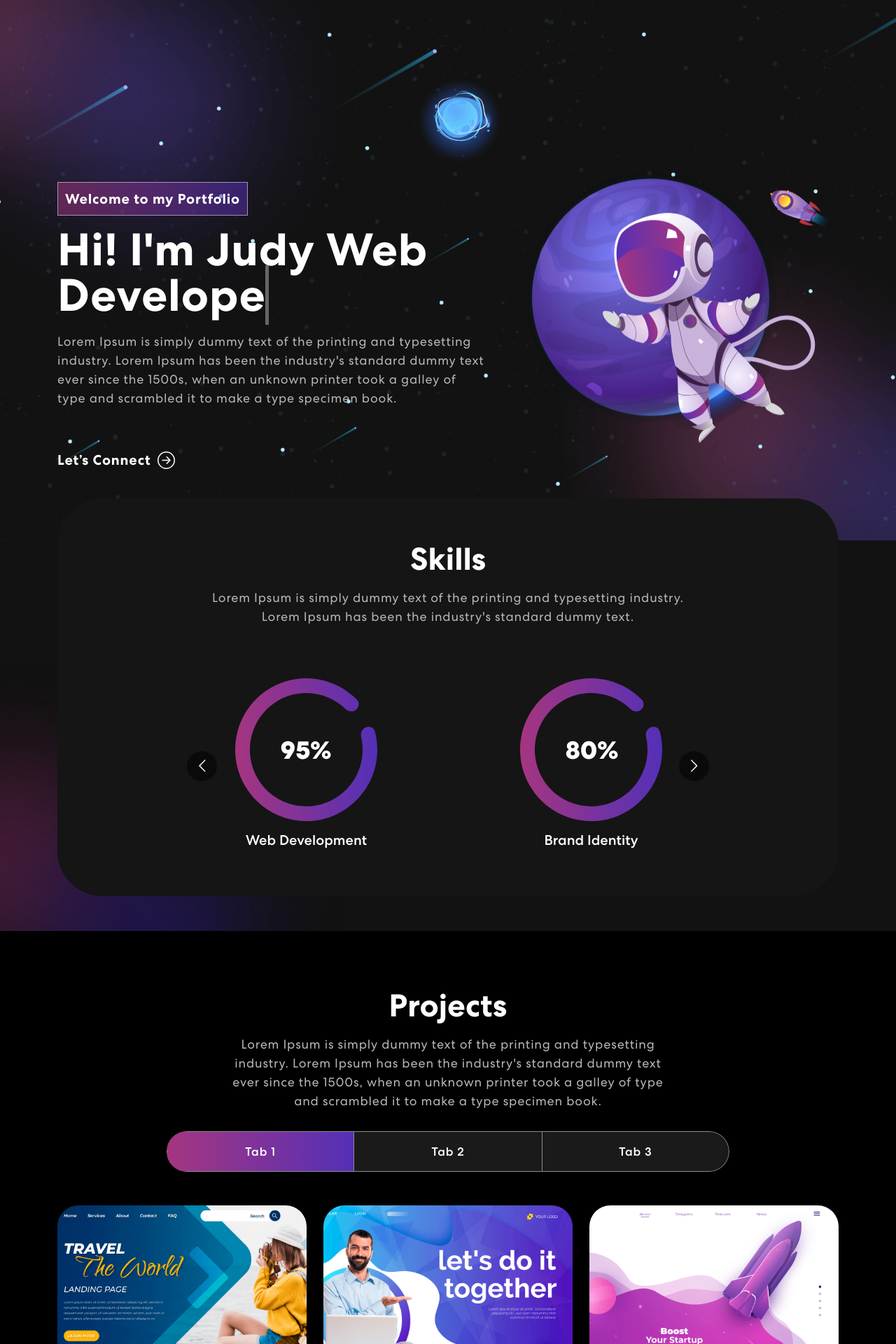
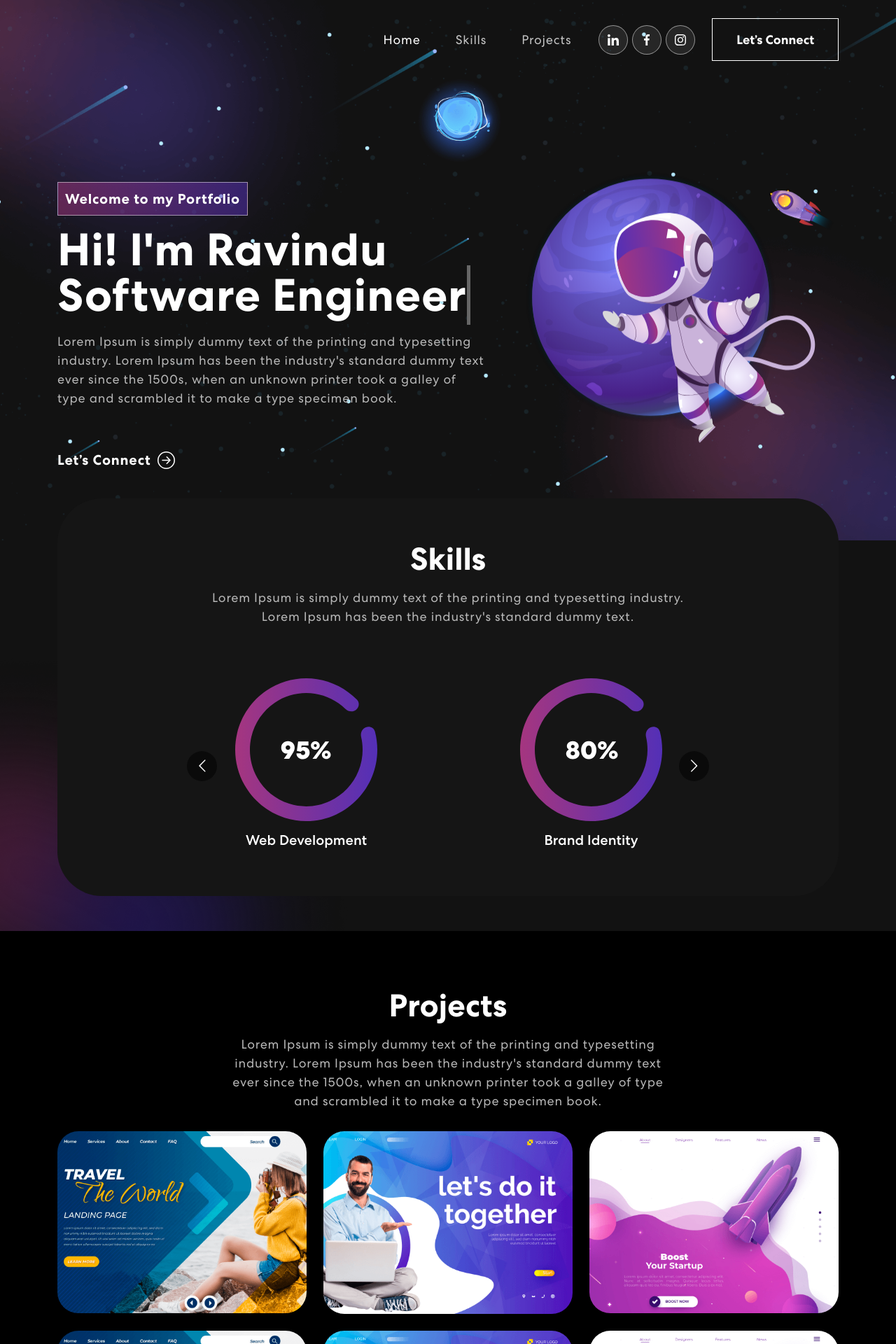
Before and after one commit to RavinduTharanga/reactapp, a React (Create React App) app: page / in a window 1280 px wide. Shown: the top 1920 px of the page at 70% size. Built offline with nearby package versions, Linux system fonts and the light colour scheme; no server answers.

Commit message:
first commit1

```diff
--- a/src/App.js
+++ b/src/App.js
@@ -11,7 +11,7 @@ import { Footer } from "./components/Footer";
 function App() {
   return (
     <div className="App">
-      {/* <NavBar /> */}
+      <NavBar />
       <Banner />
       <Skills />
       <Projects />
--- a/src/components/Banner.js
+++ b/src/components/Banner.js
@@ -11,7 +11,7 @@ export const Banner = () => {
   const [text, setText] = useState('');
   const [delta, setDelta] = useState(300 - Math.random() * 100);
   const [index, setIndex] = useState(1);
-  const toRotate = [ "Web Developer", "Web Designer", "UI/UX Designer" ];
+  const toRotate = [ "Software Engineer", "AI Engineer", "Data Scientist" ];
   const period = 2000;
 
   useEffect(() => {
@@ -56,7 +56,7 @@ export const Banner = () => {
               {({ isVisible }) =>
               <div className={isVisible ? "animate__animated animate__fadeIn" : ""}>
                 <span className="tagline">Welcome to my Portfolio</span>
-                <h1>{`Hi! I'm Judy`} <span className="txt-rotate" dataPeriod="1000" data-rotate='[ "Web Developer", "Web Designer", "UI/UX Designer" ]'><span className="wrap">{text}</span></span></h1>
+                <h1>{`Hi! I'm Ravindu`} <span className="txt-rotate" dataPeriod="1000" data-rotate='[ "Software Engineer", "Web Developer","Data Scientist","Ai Enginner"]'><span className="wrap">{text}</span></span></h1>
                   <p>Lorem Ipsum is simply dummy text of the printing and typesetting industry. Lorem Ipsum has been the industry's standard dummy text ever since the 1500s, when an unknown printer took a galley of type and scrambled it to make a type specimen book.</p>
                   <button onClick={() => console.log('connect')}>Let’s Connect <ArrowRightCircle size={25} /></button>
               </div>}
--- a/src/components/NavBar.js
+++ b/src/components/NavBar.js
@@ -37,7 +37,7 @@ export const NavBar = () => {
       <Navbar expand="md" className={scrolled ? "scrolled" : ""}>
         <Container>
           <Navbar.Brand href="/">
-            <img src={logo} alt="Logo" />
+            {/* <img src={logo} alt="Logo" /> */}
           </Navbar.Brand>
           <Navbar.Toggle aria-controls="basic-navbar-nav">
             <span className="navbar-toggler-icon"></span>
--- a/src/components/Projects.js
+++ b/src/components/Projects.js
@@ -53,7 +53,7 @@ export const Projects = () => {
                 <h2>Projects</h2>
                 <p>Lorem Ipsum is simply dummy text of the printing and typesetting industry. Lorem Ipsum has been the industry's standard dummy text ever since the 1500s, when an unknown printer took a galley of type and scrambled it to make a type specimen book.</p>
                 <Tab.Container id="projects-tabs" defaultActiveKey="first">
-                  <Nav variant="pills" className="nav-pills mb-5 justify-content-center align-items-center" id="pills-tab">
+                  {/* <Nav variant="pills" className="nav-pills mb-5 justify-content-center align-items-center" id="pills-tab">
                     <Nav.Item>
                       <Nav.Link eventKey="first">Tab 1</Nav.Link>
                     </Nav.Item>
@@ -63,7 +63,7 @@ export const Projects = () => {
                     <Nav.Item>
                       <Nav.Link eventKey="third">Tab 3</Nav.Link>
                     </Nav.Item>
-                  </Nav>
+                  </Nav> */}
                   <Tab.Content id="slideInUp" className={isVisible ? "animate__animated animate__slideInUp" : ""}>
                     <Tab.Pane eventKey="first">
                       <Row>
```
